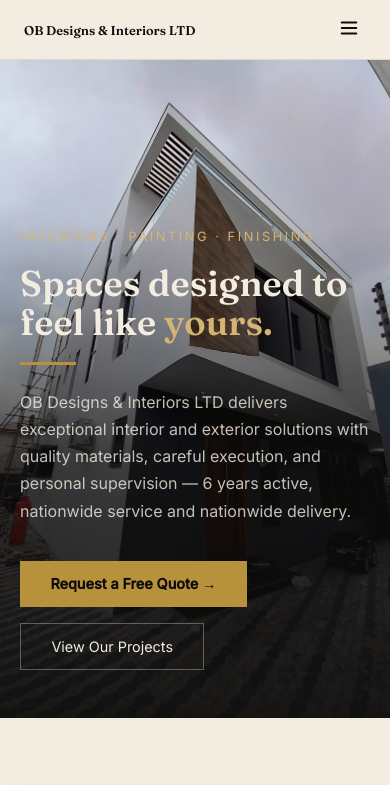
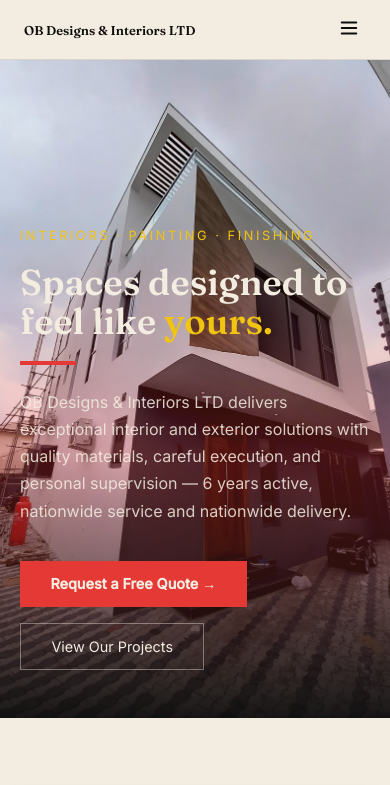
Before and after one commit to ashleybrown22343-max/obdesigns, a React (Vite) app: page / in a window 390 px wide. Shown: the top 785 px of the page. Built offline with nearby package versions, Linux system fonts and the light colour scheme.

Commit message:
Update hero.css

```diff
--- a/src/styles/hero.css
+++ b/src/styles/hero.css
@@ -4,7 +4,7 @@
   display: flex;
   align-items: center;
   overflow: hidden;
-  background: #0E0D0C;
+  background: var(--black);
 }
 
 .heroBg {
@@ -21,8 +21,7 @@
   background: linear-gradient(
     90deg,
     rgba(14, 13, 12, 0.95) 0%,
-    rgba(14, 13, 12, 0.78) 35%,
-    rgba(14, 13, 12, 0.3) 65%,
+    rgba(229, 57, 53, 0.25) 45%,
     rgba(14, 13, 12, 0) 100%
   );
 }
@@ -39,14 +38,14 @@
   font-size: 0.8rem;
   letter-spacing: 0.2em;
   text-transform: uppercase;
-  color: #D4B472;
+  color: var(--gold);
   margin: 0 0 1.25rem;
 }
 
 .heroAccentLine {
   width: 56px;
-  height: 3px;
-  background: #B7913C;
+  height: 4px;
+  background: var(--red);
   margin: 1.25rem 0;
 }
 
@@ -54,18 +53,18 @@
   font-family: "Fraunces", serif;
   font-size: clamp(2.25rem, 6vw, 3.75rem);
   line-height: 1.08;
-  color: #F3ECE1;
+  color: var(--off-white);
   margin: 0;
 }
 
 .heroTitle .accent {
-  color: #D4B472;
+  color: var(--gold);
 }
 
 .heroSubtext {
   font-family: "Inter", sans-serif;
   font-size: 1rem;
-  color: #F3ECE1cc;
+  color: rgba(243, 236, 225, 0.85);
   max-width: 38rem;
   margin-top: 1.5rem;
   line-height: 1.7;
@@ -79,8 +78,8 @@
 }
 
 .heroBtnPrimary {
-  background: #B7913C;
-  color: #0E0D0C;
+  background: var(--red);
+  color: var(--off-white);
   padding: 0.9rem 1.9rem;
   font-family: "Inter", sans-serif;
   font-weight: 600;
@@ -89,43 +88,44 @@
   display: inline-flex;
   align-items: center;
   gap: 0.5rem;
+  transition: background 0.2s ease, color 0.2s ease;
+}
+
+.heroBtnPrimary:hover {
+  background: var(--gold);
+  color: var(--black);
 }
 
 .heroBtnSecondary {
-  border: 1px solid #F3ECE155;
-  color: #F3ECE1;
+  border: 1px solid rgba(243, 236, 225, 0.4);
+  color: var(--off-white);
   padding: 0.9rem 1.9rem;
   font-family: "Inter", sans-serif;
   font-size: 0.9rem;
   text-decoration: none;
+  transition: border-color 0.2s ease, color 0.2s ease;
+}
+
+.heroBtnSecondary:hover {
+  border-color: var(--gold);
+  color: var(--gold);
 }
 
 @media (max-width: 780px) {
-  .heroSection {
-    min-height: 78vh;
-  }
-  .heroContent {
-    padding: 4rem 1.25rem;
-  }
-    }
+  .heroSection { min-height: 78vh; }
+  .heroContent { padding: 4rem 1.25rem; }
+}
 
 @media (max-width: 780px) {
   .heroOverlay {
     background: linear-gradient(
       to top,
       rgba(14, 13, 12, 0.95) 0%,
-      rgba(14, 13, 12, 0.75) 40%,
+      rgba(229, 57, 53, 0.3) 40%,
       rgba(14, 13, 12, 0.15) 75%,
       rgba(14, 13, 12, 0) 100%
     );
   }
-
-  .heroSection {
-    align-items: flex-end;
+  .heroSection { align-items: flex-end; }
+  .heroContent { max-width: 100%; padding: 2.5rem 1.25rem 3rem; }
   }
-
-  .heroContent {
-    max-width: 100%;
-    padding: 2.5rem 1.25rem 3rem;
-  }
-  }
```
